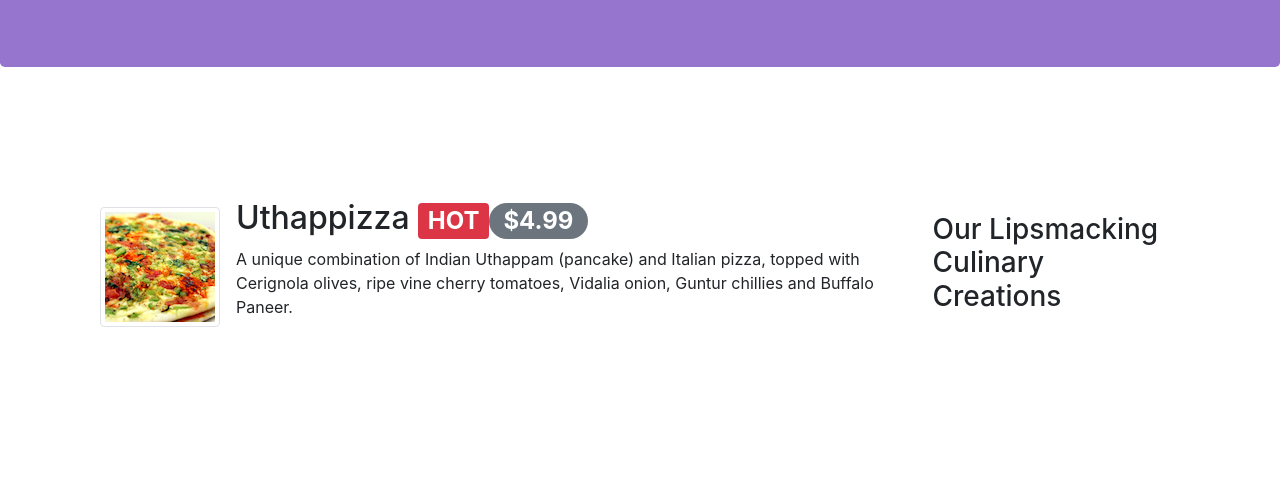
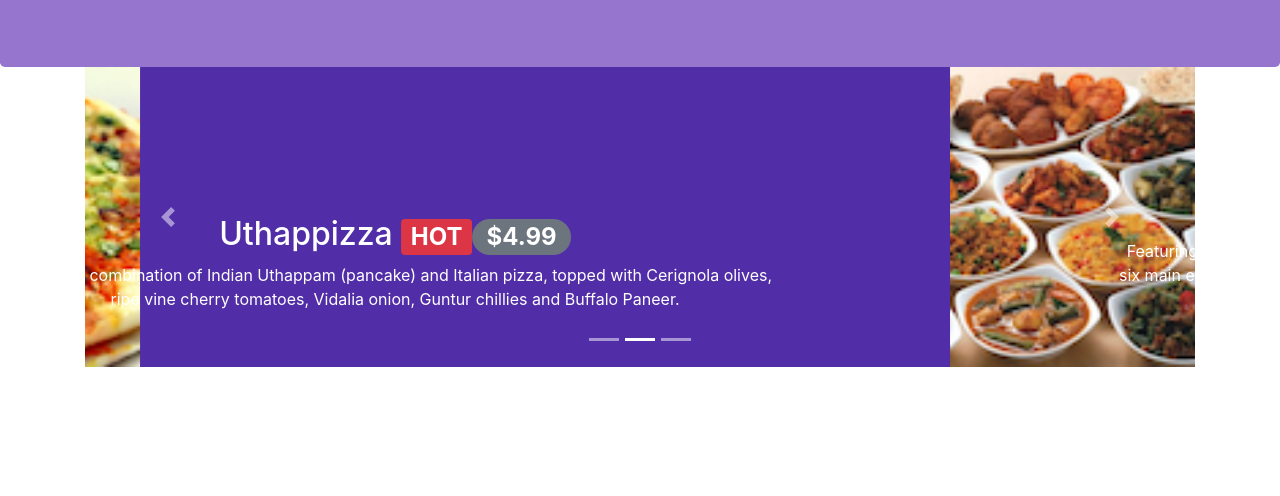
Before and after one commit to Gonza-Jordan/Bootstrap4, a website: page index.html in a window 1280 px wide. Shown: the part 267-763 px from the top of the page. Drawn offline with nearby package versions, Linux system fonts and the light colour scheme.

Commit message:
Carousel

```diff
--- a/css/styles.css
+++ b/css/styles.css
@@ -56,3 +56,18 @@ body{
     border-bottom: 1px solid #ddd;
     padding: 10px;
 }
+
+.carousel{
+    background: #512DA8;
+}
+
+.carousel-item{
+    height: 300px;
+}
+
+.carousel-item img{
+    position: absolute;
+    top:0;
+    left:0;
+    min-height: 300px;
+}
--- a/index.html
+++ b/index.html
@@ -105,6 +105,66 @@
     </header>
 
     <div class="container">
+        <div class="row rwo-content">
+            <div class="col">
+                <div id="mycarousel" class="carousel slide" data-ride="carousel">
+                    <div class="carousel-inner" role="listbox">
+
+                        <div class="carousel-item active">
+                            <img class="d-block img-fluid"
+                            src="img/uthappizza.png" alt="uthapizza">
+                            <div class="carousel-caption d-none d-md-block">
+                                <h2>Uthappizza <span class="badge badge-danger">HOT</span><span
+                                    class="badge badge-pill badge-secondary">$4.99</span></h2>
+                            <p class="d-none d-sm-block">A unique combination of Indian Uthappam (pancake) and Italian
+                                pizza, topped with Cerignola olives, ripe vine cherry tomatoes, Vidalia onion, Guntur
+                                chillies and Buffalo Paneer.</p>
+
+                            </div>
+                        </div>
+
+                        <div class="carousel-item">
+                            <img class="d-block img-fluid"
+                            src="img/buffet.png" alt="buffet">
+                            <div class="carousel-caption d-none d-md-block">
+                            <h2>Weekend Grand Buffet <span class="badge badge-danger">NEW</span></h2>
+                            <p class="d-none d-sm-block">Featuring mouthwatering combinations with a choice of five
+                                different salads, six enticing appetizers,
+                                six main entrees and five choicest desserts. Free flowing bubbly and soft drinks. All for
+                                just
+                                $19.99 per person </p>
+                            </div>
+                        </div>
+
+                        <div class="carousel-item">
+                            <img class="d-block img-fluid"
+                            src="img/alberto.png" alt="alberto">
+                            <div class="carousel-caption d-none d-md-block">
+                            <h2>Alberto Somayya</h2>
+                            <h4>Executive Chef</h4>
+                            <p>Award winning three-star Michelin chef with wide International experience having worked
+                                closely with whos-who in the culinary world, he specializes in creating mouthwatering
+                                Indo-Italian fusion experiences. </p>
+                            </div>
+
+                        </div>
+
+                    </div>
+                    <ol class="carousel-indicators">
+                        <li data-target="#mycarousel" data-slide-to="0" class="active"></li>
+                        <li data-target="#mycarousel" data-slide-to="1"></li>
+                        <li data-target="#mycarousel" data-slide-to="2"></li>
+                    </ol>
+                    <a class="carousel-control-prev" href="#mycarousel" role="button" data-slide="prev">
+                        <span class="carousel-control-prev-icon"></span>
+                    </a>
+                    <a class="carousel-control-next" href="#mycarousel" role="button" data-slide="next">
+                        <span class="carousel-control-next-icon"></span>
+                    </a>
+                </div>
+            </div>
+        </div>
+
         <div class="row row-content align-items-center">
             <div class="col-12 col-sm-4 order-sm-last col-md-3">
                 <h3>Our Lipsmacking Culinary Creations</h3>
```
